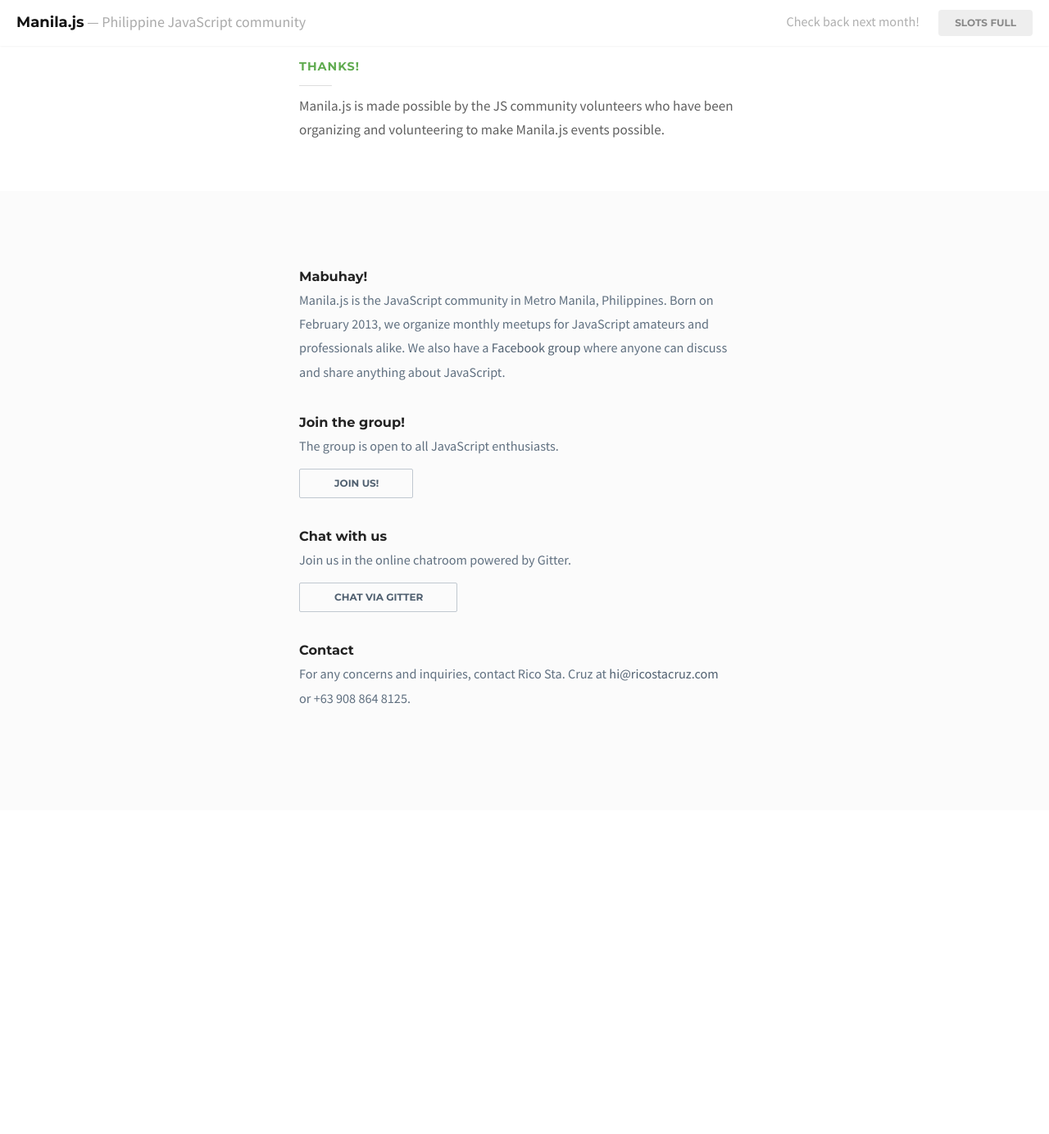
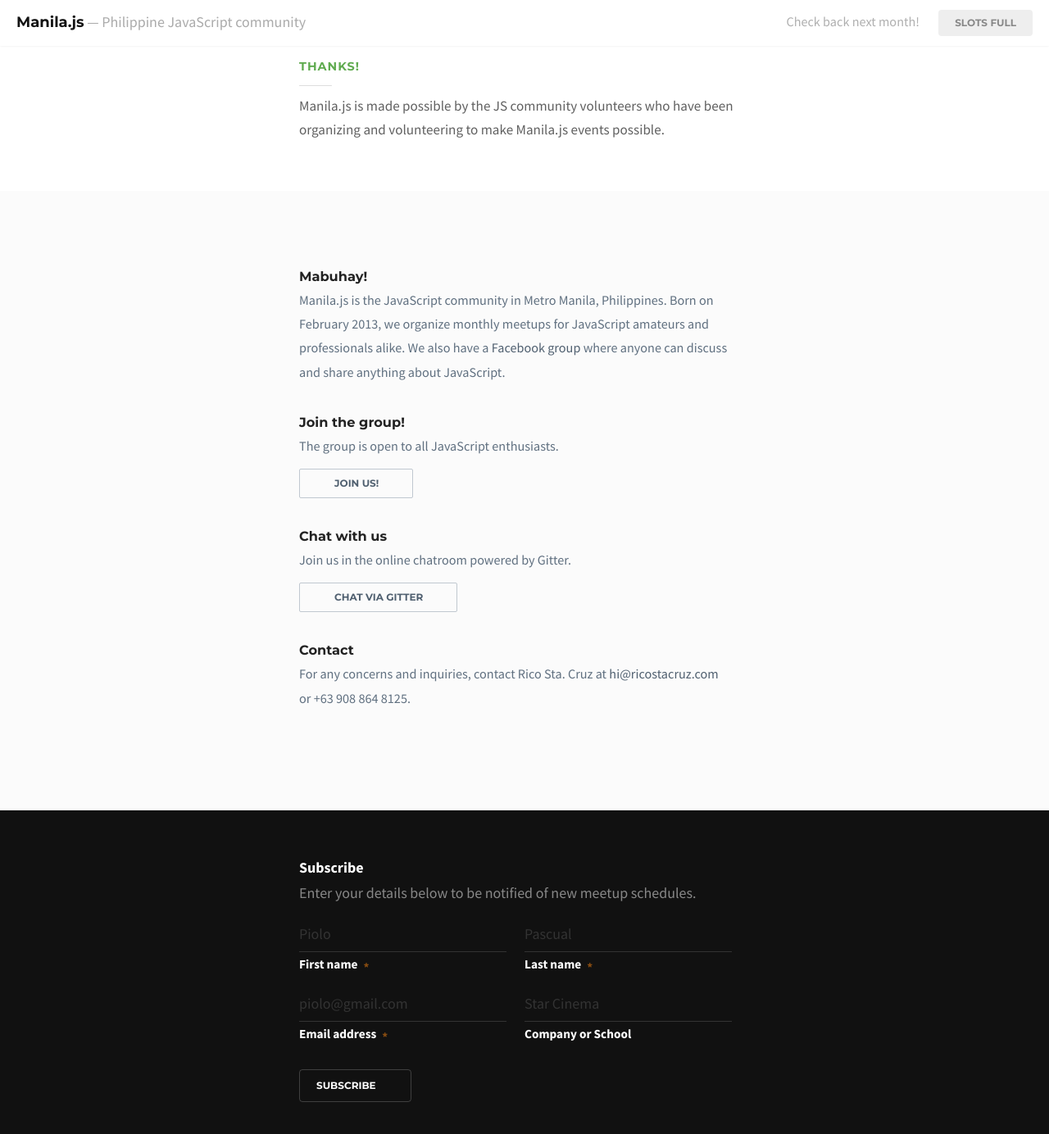
Before and after one commit to manilajs/manilajs.com, a Jekyll site: the page built from index.html, in a window 1280 px wide and 1400 px high, scrolled down 2942 px. Shown: the top 1384 px of the window at 82% size. Built offline with Jekyll 4.4.1, drawn with Linux system fonts in a browser that asks for light colours; nearby versions of some CDN libraries; some web fonts are replaced; before the commit the page ends 3931 px from its top, so only the background shows below that.

Commit message:
New subscribe footer.

```diff
--- a/_layouts/event.html
+++ b/_layouts/event.html
@@ -368,32 +368,58 @@
     </div>
   </section>
 
-  <section class='section signup-footer' style="display: none">
+  <section class='section signup-footer'>
     <div class='in'>
-      <!-- Begin MailChimp Signup Form -->
-      <div id="mc_embed_signup">
-      <form action="http://manilajs.us6.list-manage.com/subscribe/post?u=5f5fd8e377&amp;id=916f3ae313" method="post" id="mc-embedded-subscribe-form" name="mc-embedded-subscribe-form" class="validate" target="_blank" novalidate>
-        <h2>Subscribe</h2>
-      <div class="mc-field-group">
-        <input type="text" value="" name="FNAME" class="required" id="mce-FNAME" placeholder='First name'>
-        <input type="text" value="" name="LNAME" class="required" id="mce-LNAME" placeholder='Last name'>
-      </div>
-      <div class="mc-field-group">
-        <input type="email" value="" name="EMAIL" class="required email" id="mce-EMAIL" placeholder='Email address'>
-        <input type="text" value="" name="MMERGE3" class="" id="mce-MMERGE3" placeholder='Company or school'>
-      </div>
-      <div class="mc-field-group input-group">
-          <input type="checkbox" value="8" name="group[9585][8]" id="mce-group[9585]-9585-0"><label for="mce-group[9585]-9585-0">Email me for updates.</label>
-      </div>
-        <div id="mce-responses" class="clear">
-          <div class="response" id="mce-error-response" style="display:none"></div>
-          <div class="response" id="mce-success-response" style="display:none"></div>
-        </div>    <!-- real people should not fill this in and expect good things - do not remove this or risk form bot signups-->
-          <div style="position: absolute; left: -5000px;"><input type="text" name="b_5f5fd8e377_916f3ae313" tabindex="-1" value=""></div>
-          <div class="clear"><input type="submit" class="submit" value="Subscribe" name="subscribe" id="mc-embedded-subscribe" class="button"></div>
+      <h2>Subscribe</h2>
+      <p>Enter your details below to be notified of new meetup schedules.</p>
+
+        <!-- Begin MailChimp Signup Form -->
+        <form action="http://manilajs.us6.list-manage.com/subscribe/post?u=5f5fd8e377&amp;id=916f3ae313" method="post" id="mc-embedded-subscribe-form" name="mc-embedded-subscribe-form" class="validate subscribe-form" target="_blank" novalidate role="validate">
+
+        <div class="form-row texts">
+          <label class='text-field'>
+            <input type="text" value="" name="FNAME" class="required" placeholder='Piolo' required>
+            <strong>First name <span class='req'>*</span></strong>
+          </label>
+          <label class='text-field'>
+            <input type="text" value="" name="LNAME" class="required" placeholder='Pascual' required>
+            <strong>Last name <span class='req'>*</span></strong>
+          </label>
+        </div>
+
+        <div class="form-row texts">
+          <label class='text-field'>
+            <input type="email" value="" name="EMAIL" class="required email" placeholder='piolo@gmail.com' required>
+            <strong>Email address <span class='req'>*</span></strong>
+          </label>
+          <label class='text-field'>
+            <input type="text" value="" name="MMERGE3" class="" placeholder='Star Cinema'>
+            <strong>Company or School</strong>
+          </label>
+        </div>
+
+        <!--<div class="form-row checkbox">
+          <label>
+            <input value="4096" name="group[8741][4096]" id="mce-group[8741]-8741-9" type="checkbox" checked>
+            <span>Yes, I'm joining the meetup.</span>
+          </label>
+        </div>-->
+
+        <!--<div class="form-row checkbox">
+          <label>
+            <input type="checkbox" value="8" name="group[9585][8]" checked>
+            <strong>Email me for updates.</strong>
+          </label>
+        </div>-->
+        <input type="hidden" value="8" name="group[9585][8]">
+
+        <!-- real people should not fill this in and expect good things - do not remove this or risk form bot signups-->
+        <div style="position: absolute; left: -5000px;"><input type="text" name="b_5f5fd8e377_916f3ae313" tabindex="-1" value=""></div>
+
+        <div class="actions">
+          <button type="submit" class="submit btn lite" value="Subscribe" name="subscribe">Subscribe</button>
+        </div>
       </form>
-      </div>
-
       <!--End mc_embed_signup-->
 
     </div>
--- a/assets/script.js
+++ b/assets/script.js
@@ -25,3 +25,20 @@
 $(document).on('click', '[href=#]', function(e) {
   e.preventDefault();
 });
+
+$(function () {
+  $('form[role~="validate"]').on('submit', function (e) {
+    var $requireds = $(this).find('input[required]');
+    var $invalids =
+    $requireds.filter(function (i, input) {
+      return typeof input.value !== 'string' || input.value.length === 0;
+    });
+
+    if ($invalids.length > 0) {
+      alert("Please fill up all required fields.");
+      $invalids.eq(0).focus();
+      e.preventDefault();
+      return false;
+    }
+  });
+});
--- a/assets/style.css
+++ b/assets/style.css
@@ -108,6 +108,17 @@
   text-rendering: optimizeLegibility !important;
   -webkit-font-smoothing: antialiased !important;
   -moz-osx-font-smoothing: grayscale;
+}
+
+/*
+ * Clearfix
+ */
+
+.clearfix,
+.form-row:after {
+  content: '';
+  display: table;
+  clear: both;
 }
 
 /* ---------------------------------------------------------------------------- */
@@ -940,7 +951,6 @@
   font-size: 9pt;
 
   color: #506070;
-
   cursor: pointer;
 }
 
@@ -951,6 +961,8 @@
   color: white;
   text-decoration: none;
   text-shadow: none;
+  -webkit-transition: all 100ms ease;
+  transition: all 100ms ease;
 }
 
 .btn:active {
@@ -974,6 +986,16 @@
 
 .btn.disabled:after {
   display: none;
+}
+
+.btn.lite {
+  background: transparent;
+  color: white;
+  border: solid 1px rgba(250, 250, 250, 0.2);
+}
+
+.btn.lite:hover {
+  border: solid 1px rgba(250, 250, 250, 0.8);
 }
 
 /* ---------------------------------------------------------------------------- */
@@ -1109,36 +1131,127 @@
   }
 }
 
+/*
+ * form
+ */
+
+.form-row {
+  margin: 10px 0;
+}
+.form-row.checkbox {
+  font-size: 0.85em;
+}
+.form-row.texts + .form-row.checkbox {
+  margin-top: 30px;
+}
+.text-field {
+  width: 50%;
+  float: left;
+  display: block;
+  -webkit-box-sizing: border-box;
+  -moz-box-sizing: border-box;
+  box-sizing: border-box;
+  position: relative;
+}
+.text-field > strong {
+  display: block;
+  font-weight: bold;
+  color: white;
+  font-size: 0.85em;
+  margin-top: -3px;
+}
+.text-field .req {
+  position: relative;
+  top: 4px;
+  left: 4px;
+  color: #f81;
+  opacity: 0.5;
+}
+.text-field:befxore {
+  content: '';
+  display: block;
+  position: absolute;
+  top: 39px;
+  height: 7px;
+  border-left: solid 1px #333;
+  border-right: solid 1px #333;
+  pointer-events: none;
+}
+.text-field [type='email'],
+.text-field [type='text'] {
+  -webkit-box-sizing: border-box;
+  -moz-box-sizing: border-box;
+  box-sizing: border-box;
+  -webkit-transition: all 100ms linear;
+  transition: all 100ms linear;
+}
+.text-field [type='email']::-webkit-input-placeholder,
+.text-field [type='text']::-webkit-input-placeholder {
+  color: #333;
+  font-weight: normal;
+}
+.text-field [type='email']::-moz-placeholder,
+.text-field [type='text']::-moz-placeholder {
+  color: #333;
+  font-weight: normal;
+}
+.text-field [type='email']:-ms-input-placeholder,
+.text-field [type='text']:-ms-input-placeholder {
+  color: #333;
+  font-weight: normal;
+}
+.text-field [type='email']::placeholder,
+.text-field [type='text']::placeholder {
+  color: #333;
+  font-weight: normal;
+}
+.text-field [type='email'],
+.text-field [type='text'] {
+  background: transparent;
+  border: 0;
+  padding: 5px 0;
+  border-bottom: solid 1px #333;
+  margin: 5px 5px 5px 0;
+  color: #1d8;
+  font-weight: bold;
+}
+.text-field [type='email']:focus,
+.text-field [type='text']:focus {
+  color: #1d8;
+  border-bottom-color: #1d8;
+  outline: 0;
+}
+@media (min-width: 768px) {
+  .text-field [type='email'],
+  .text-field [type='text'] {
+    width: 92%;
+  }
+}
+
+/*
+ * signup
+ */
+
 .signup-footer {
   background: #111;
   color: #888;
 }
 .signup-footer h2 {
   font-weight: bold;
-  margin: 2em 0;
+  margin: 0;
   color: white;
 }
 .signup-footer .in {
   padding-top: 40px;
   padding-bottom: 40px;
 }
-.signup-footer [type='email'],
-.signup-footer [type='text'] {
-  background: transparent;
-  border: 0;
-  padding: 5px 10px;
-  width: 44%;
-  border-bottom: solid 1px #333;
-  background: #191919;
-  margin: 5px 5px 5px 0;
-  color: white;
+.signup-footer p {
+  margin: 0;
 }
-.signup-footer [type='email']:focus,
-.signup-footer [type='text']:focus {
-  color: #3ad;
-  border-bottom-color: #3ad;
+.signup-footer .submit {
+  height: 40px;
+  line-height: 36px;
 }
-
-.signup-footer .submit {
-  border: 0;
+.signup-footer .actions {
+  margin-top: 30px;
 }
```
